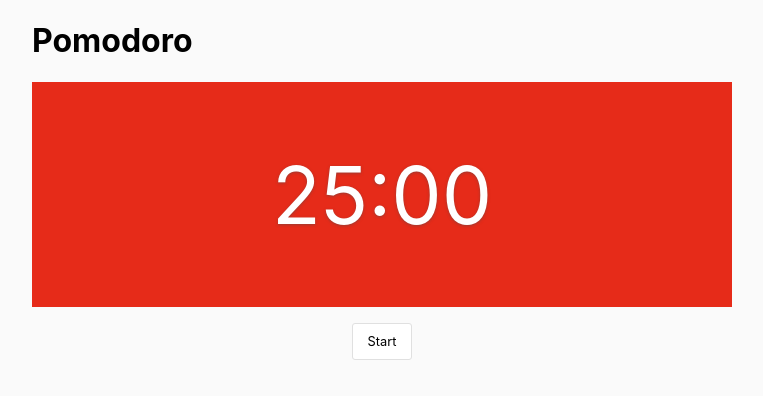
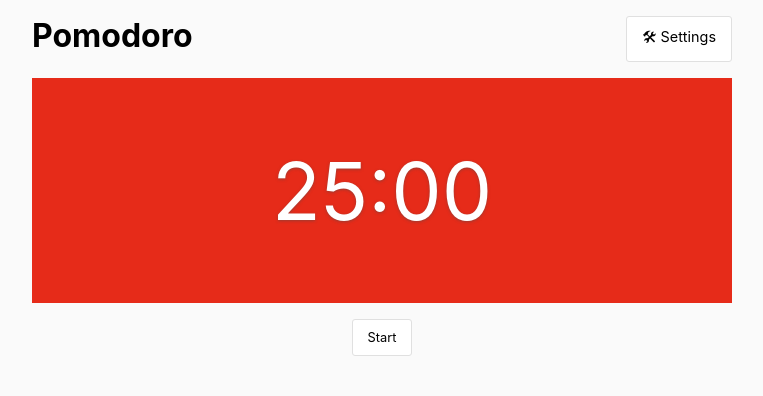
Before and after one commit to adriangoransson/pomodoro, a Vue app: page / in a window 1280 px wide. Shown: the top 396 px of the page, without its empty margins (258-1021 px from the left). Built offline with nearby package versions, Linux system fonts and the light colour scheme.

Commit message:
Toggle button for settings component

```diff
--- a/src/App.vue
+++ b/src/App.vue
@@ -1,32 +1,45 @@
 <template>
   <div id="app">
-    <div class="container">
+    <header class="container">
       <h1>{{ $store.state.type | formattedType }}</h1>
-    </div>
+      <button @click="settings = !settings" :class="{ active: settings }" class="button">
+        🛠 Settings
+      </button>
+    </header>
+    <Settings v-if="settings" class="container" />
     <Timer />
-    <div class="container">
-      <!-- <Settings /> -->
-      <History />
-    </div>
+    <History class="container" />
   </div>
 </template>
 
 <script>
-// import Settings from './components/Settings.vue';
+import Settings from './components/Settings.vue';
 import Timer from './components/Timer.vue';
 import History from './components/History.vue';
 
+import { SHOW_SETTINGS } from './vuex-constants';
 import { formattedType } from './utils';
 
 export default {
   name: 'app',
+
+  computed: {
+    settings: {
+      get() {
+        return this.$store.state.showSettings;
+      },
+      set(val) {
+        this.$store.commit(SHOW_SETTINGS, val);
+      },
+    },
+  },
 
   filters: {
     formattedType,
   },
 
   components: {
-    // Settings,
+    Settings,
     History,
     Timer,
   },
@@ -71,6 +84,21 @@ export default {
       }
   }
 
+  header {
+    margin: 1rem 0;
+    display: flex;
+    justify-content: space-between;
+  }
+
+  header h1 {
+    display: inline;
+    margin: 0;
+  }
+
+  header .button {
+    font-size: 0.9rem;
+  }
+
   .button {
     background: white;
     font-size: 0.8rem;
@@ -84,7 +112,7 @@ export default {
     background: hsl(0, 0%, 98%);
   }
 
-  .button:active {
+  .button:active, .button.active {
     background: hsl(0, 0%, 95%);
   }
 </style>
--- a/src/store.js
+++ b/src/store.js
@@ -19,6 +19,7 @@ import {
   SHORT_BREAK,
   LONG_BREAK,
   SET_STARTED,
+  SHOW_SETTINGS,
 } from './vuex-constants';
 
 const tickingSound = new Audio('/ticking.wav');
@@ -78,6 +79,7 @@ export default new Vuex.Store({
     history: [],
     interval: null,
     tickingSound,
+    showSettings: false,
   },
 
   getters: {
@@ -130,6 +132,10 @@ export default new Vuex.Store({
     [SET_STARTED](state) {
       state.hasStarted = true;
     },
+
+    [SHOW_SETTINGS](state, value) {
+      state.showSettings = value;
+    },
   },
 
   actions: {
--- a/src/vuex-constants.js
+++ b/src/vuex-constants.js
@@ -21,3 +21,4 @@ export const SET_INTERVAL = 'SET_INTERVAL';
 export const PLAY_AUDIO = 'PLAY_AUDIO';
 
 export const SET_STARTED = 'SET_STARTED';
+export const SHOW_SETTINGS = 'SHOW_SETTINGS';
```
